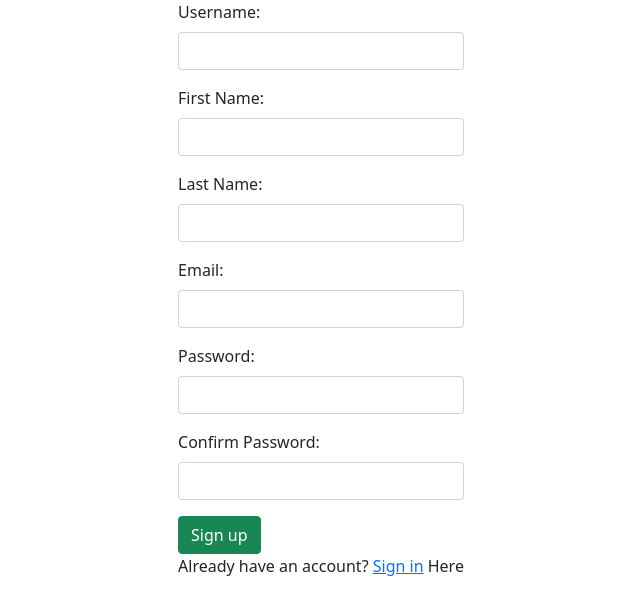
After one commit to sirdesmond09/4b6_cohort_repo, a Django app: page /auth/signup/ in a window 1280 px wide. The commit adds this page. Shown: the top 615 px of the page, without its empty margins (319-959 px from the left). Run offline with Django 3.2, Linux system fonts and the light colour scheme.

Commit message:
thursday's class

```diff
--- a/first_app/reportly/account/apps.py
+++ b/first_app/reportly/account/apps.py
@@ -4,3 +4,7 @@ from django.apps import AppConfig
 class AccountConfig(AppConfig):
     default_auto_field = 'django.db.models.BigAutoField'
     name = 'account'
+
+    def ready(self):
+        # import signal handlers
+        import account.signals
--- /dev/null
+++ b/first_app/reportly/account/templates/registration/signup.html
@@ -0,0 +1,55 @@
+{% extends 'base.html' %}
+
+{% block title %}
+Sign up
+{% endblock title %}
+
+{% block content %}
+<div class='d-flex justify-content-center'>
+    <form method = 'post'>
+        {% csrf_token %}
+
+        {% if messages %}
+        {% for message in messages %}
+        <div class="alert alert-{{message.tags}} alert-dismissible fade show" role="alert">
+
+            {{message}}
+            <button type="button" class="btn-close" data-bs-dismiss="alert" aria-label="Close"></button>
+        </div>
+        {% endfor %}
+        {% endif %}
+
+
+        <div class="mb-3">
+            <label for="exampleInputEmail1" class="form-label">Username:</label>
+            <input type="text" name='username' class="form-control", id="exampleInputEmail1", required >
+
+        </div>
+        <div class="mb-3">
+            <label for="exampleInputEmail1" class="form-label">First Name:</label>
+            <input type="text" name='first_name' class="form-control", id="exampleInputEmail1", required >
+
+        </div>
+        <div class="mb-3">
+            <label for="exampleInputEmail1" class="form-label">Last Name:</label>
+            <input type="text" name='last_name' class="form-control", id="exampleInputEmail1", required >
+
+        </div>
+        <div class="mb-3">
+            <label for="exampleInputEmail1" class="form-label">Email:</label>
+            <input type="email" name='email' class="form-control", id="exampleInputEmail1",required >
+
+        </div>
+        <div class="mb-3">
+            <label for="exampleInputPassword1" class="form-label">Password:</label>
+            <input type="password" name='password' class="form-control", id="exampleInputPassword1",required>
+        </div>
+        <div class="mb-3">
+            <label for="exampleInputPassword1" class="form-label">Confirm Password:</label>
+            <input type="password" name='re_password' class="form-control", id="exampleInputPassword1", required>
+        </div>
+        <button type="submit" class="btn btn-success">Sign up</button>
+    <p>Already have an account? <a href="{% url 'account:login' %}" class="link-primary">Sign in</a> Here</p>
+    </form>
+</div>
+{% endblock content %}
--- a/first_app/reportly/account/urls.py
+++ b/first_app/reportly/account/urls.py
@@ -2,7 +2,9 @@ from django.urls import path
 # from django.contrib.auth import views as auth_views
 from . import views
 
+app_name='account'
+
 urlpatterns = [
     path('login/', views.login_view, name='login'),
-    # path('logout/', auth_views.LogoutView.as_view(), name='logout'),
+    path('signup/', views.signup_view, name='signup'),
 ]
--- a/first_app/reportly/account/views.py
+++ b/first_app/reportly/account/views.py
@@ -1,9 +1,29 @@
-from django.core.exceptions import ValidationError
 from django.shortcuts import render, redirect
 from django.contrib.auth import authenticate
 from django.contrib import messages
+from django.contrib.auth.models import User
+# Create your views here.
 
-# Create your views here.
+
+def password_is_strong(password):
+
+    """Function to cehck if password is strong."""
+
+    if (len(password) < 6) or (len(password)>16):
+        isValid = False
+    elif not any(char.isdigit() for char in password):
+        isValid = False
+    elif not any(char.islower() for char in password):
+        isValid = False
+    elif not any(char.isupper() for char in password):
+        isValid = False
+    else:
+        isValid=True
+
+    return isValid
+
+
+
 
 def login_view(request):
     if request.method == 'POST':
@@ -17,3 +37,33 @@ def login_view(request):
 
 
     return render(request, 'registration/login.html')
+
+
+def signup_view(request):
+    if request.method == 'POST':
+        data = {key:request.POST.get(key) for key in request.POST.keys()} #create a dictionary of the data passed by the template
+
+        if 'csrfmiddlewaretoken' in data.keys():
+            data.pop('csrfmiddlewaretoken') #remove the csrf token
+
+        password = data.pop('password')
+        re_password = data.pop('re_password')
+
+        if password == re_password: #validate that both passwords are the same
+
+            if password_is_strong(password): #check that the password is strong
+                data['password'] = password #if passwords are the same, add the original password to the data
+                try:
+                    User.objects.create(**data, is_active=False) #create the user account
+                    messages.success(request,"Account created successfully")
+                except Exception:
+                    messages.warning(request,"Username has been taken")
+            else:
+                messages.warning(request,"Password length should not be less than 6")
+                messages.warning(request, "Password should contain at least:\n A number\n A lowercase letter [a-z] \n A uppercase letter [A-Z]")
+        else:
+            messages.warning(request, 'Please enter matching passwords') #return a message if the passworods are not correct
+
+
+
+    return render(request, 'registration/signup.html')
--- a/first_app/reportly/reportly/urls.py
+++ b/first_app/reportly/reportly/urls.py
@@ -19,5 +19,5 @@ from django.urls import path, include
 urlpatterns = [
     path('admin/', admin.site.urls),
     path("attendance/", include("attendance.urls", namespace='attendance')),
-    path('auth/', include('account.urls'))
+    path('auth/', include('account.urls', namespace='account'))
 ]
```
Also changed, not shown: first_app/reportly/account/signals.py (added, +23 -0 lines), first_app/reportly/account/templates/registration/login.html (+4 -3 lines), first_app/reportly/reportly/settings.py (+7 -1 lines), first_app/reportly/db.sqlite3, 1 other file.
